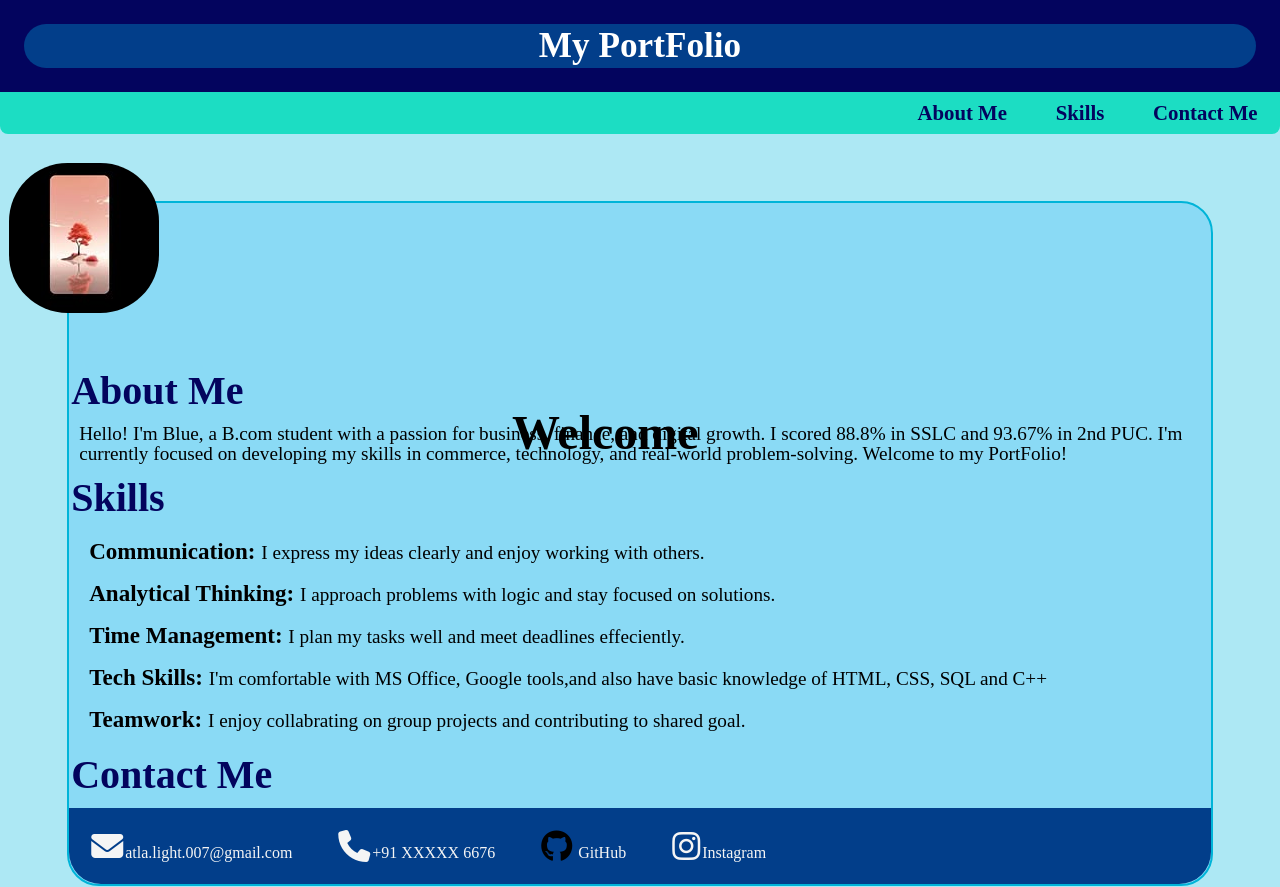
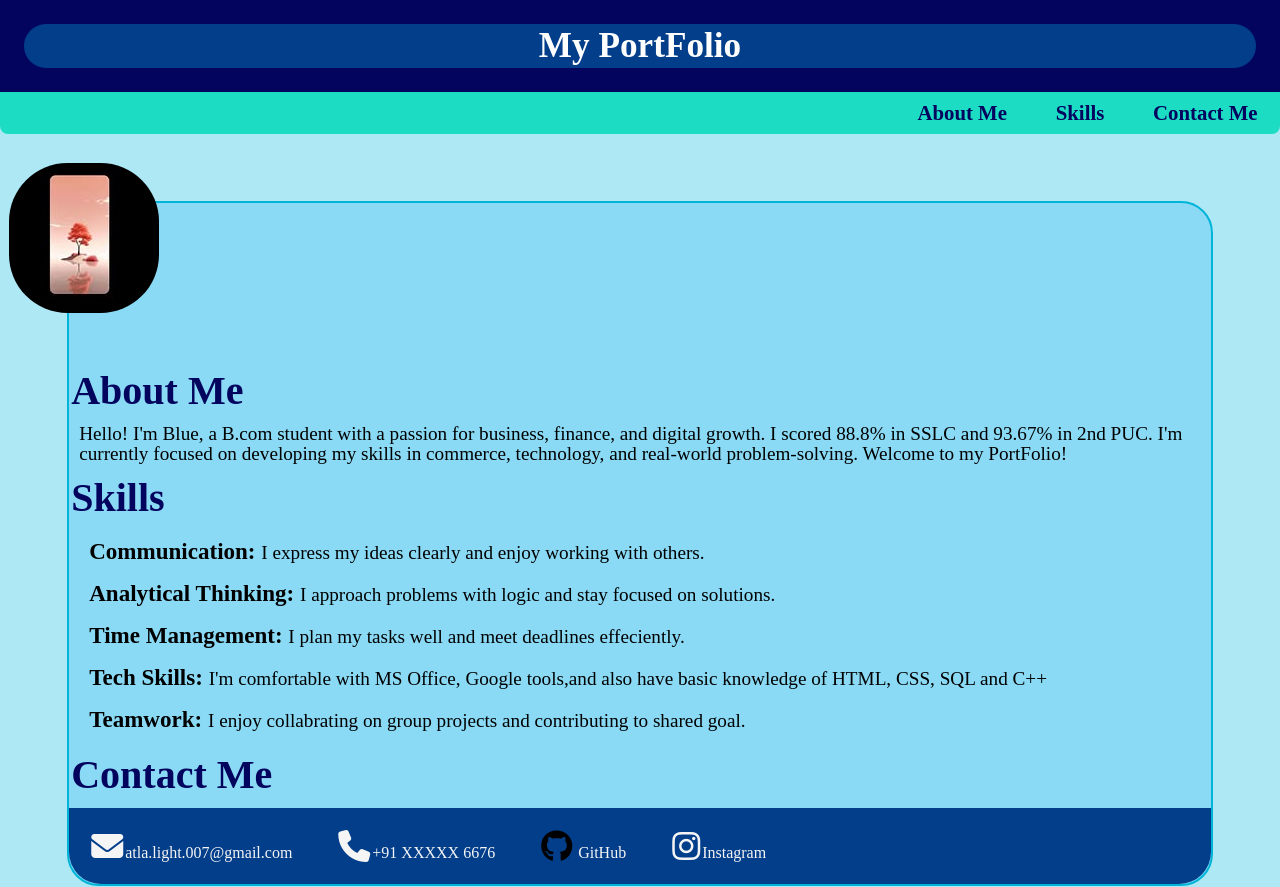
Before and after one commit to Atla-light/Blue-portfolio, a plain HTML site: page index.html in a window 1280 px wide. Shown: the top 887 px of the page. Drawn offline with Linux system fonts and the light colour scheme.

Commit message:
removed wlc

```diff
--- a/index.html
+++ b/index.html
@@ -28,9 +28,6 @@
      <div class="igm">
         <legend><img src="blue.jpg" alt="" class="image">  </legend>
      </div>
-        <div class="wlc">
-        <h2>Welcome</h2>
-        </div>
         <div class="sections">
     <section id="about">
         <h2 class="heading">About Me</h2>
```
